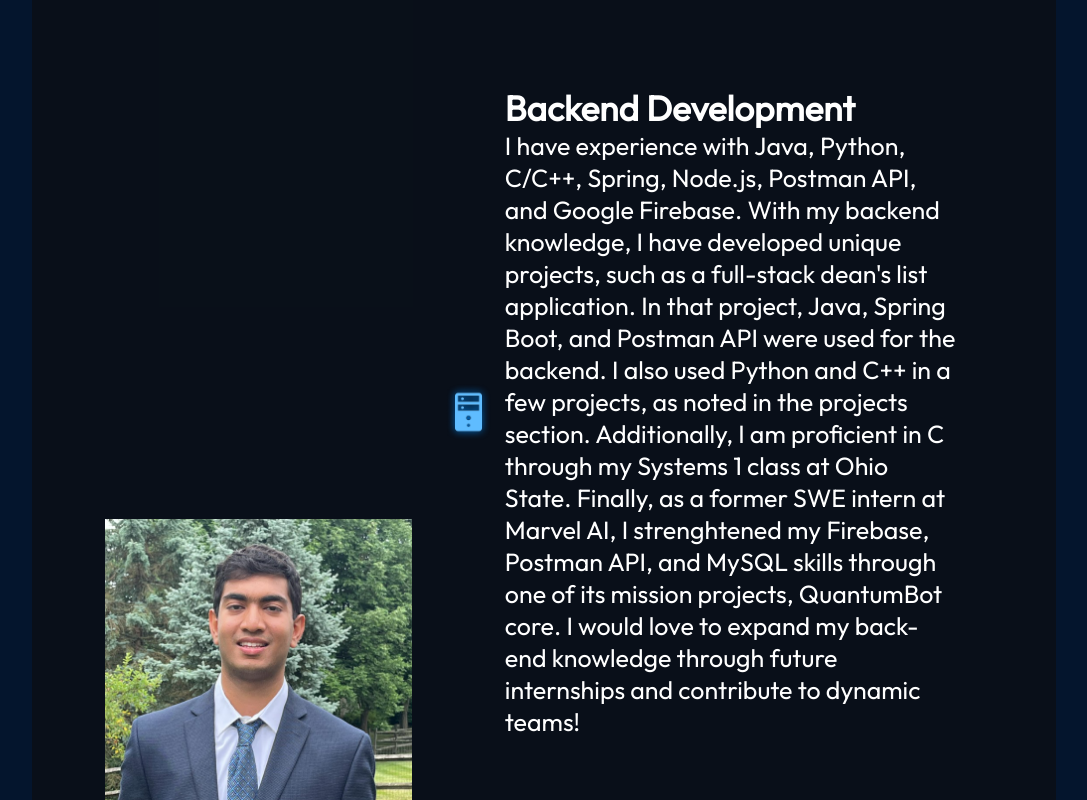
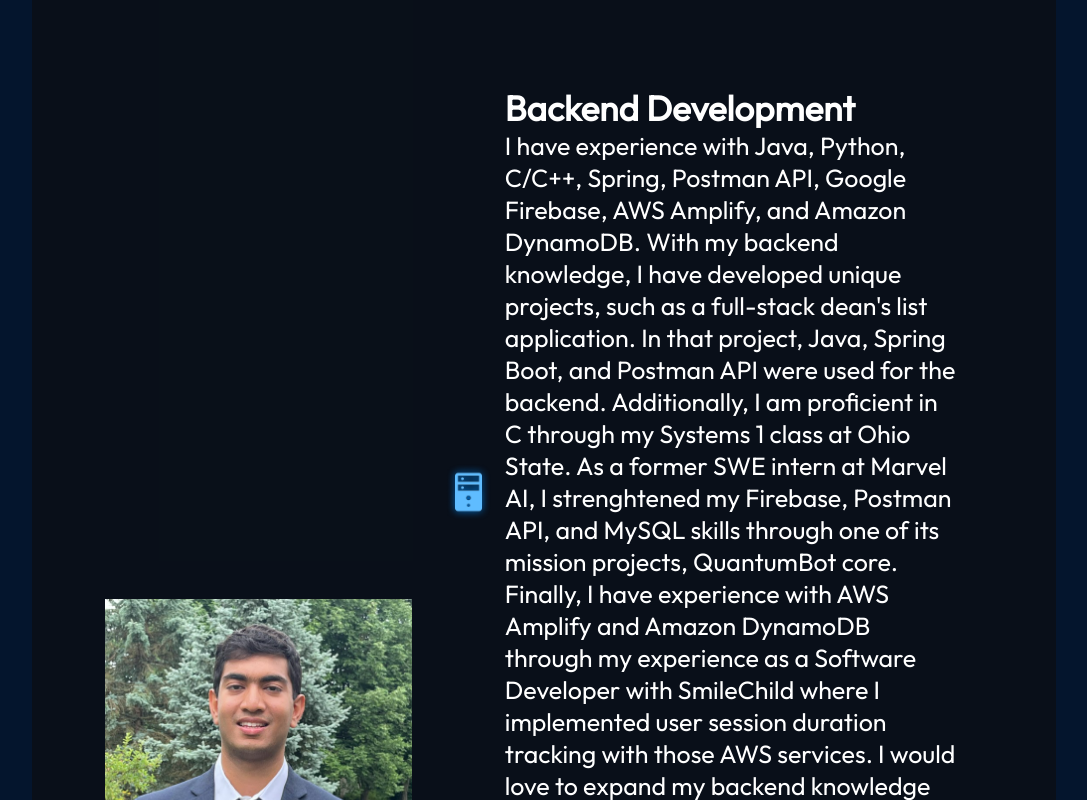
Before and after one commit to AayushPaul/react-portfolio-website, a React (Vite) app in the folder react-portfolio/: page / in a window 1280 px wide. Shown: the part 1980-2780 px from the top of the page, without its empty margins (96-1183 px from the left). Built offline with nearby package versions, Linux system fonts and the light colour scheme.

Commit message:
spring 2025 final commits

```diff
--- a/react-portfolio/src/components/About/About.jsx
+++ b/react-portfolio/src/components/About/About.jsx
@@ -44,13 +44,13 @@
             <div className={styles.aboutItemText}>
               <h3>Backend Development</h3>
               <p>
-                I have experience with Java, Python, C/C++, Spring, Node.js, Postman API, and Google Firebase.
+                I have experience with Java, Python, C/C++, Spring, Postman API, Google Firebase, AWS Amplify, and Amazon DynamoDB.
                 With my backend knowledge, I have developed unique projects, such as a full-stack dean's list application. In that
-                project, Java, Spring Boot, and Postman API were used for the backend. I also used Python and C++ in a few projects,
-                as noted in the projects section. Additionally, I am proficient in C through my Systems 1 class at Ohio State.
-                Finally, as a former SWE intern at Marvel AI, I strenghtened my Firebase, Postman API, and MySQL skills
-                through one of its mission projects, QuantumBot core. I would love to expand my back-end knowledge
-                through future internships and contribute to dynamic teams!
+                project, Java, Spring Boot, and Postman API were used for the backend. Additionally, I am proficient in C through my Systems 1 class at Ohio State.
+                As a former SWE intern at Marvel AI, I strenghtened my Firebase, Postman API, and MySQL skills
+                through one of its mission projects, QuantumBot core. Finally, I have experience with AWS Amplify and Amazon DynamoDB
+                through my experience as a Software Developer with SmileChild where I implemented user session duration tracking
+                with those AWS services. I would love to expand my backend knowledge through future internships and contribute to dynamic teams with my backend skills!
               </p>
             </div>
           </li>
--- a/react-portfolio/src/data/projects.json
+++ b/react-portfolio/src/data/projects.json
@@ -3,6 +3,7 @@
       "title": "CalmBuddy: AI Powered Mental Health Assistant",
       "date": "February 2025",
       "imageSrc": "projects/CalmBuddy.png",
+      "description": "This project was developed during Ohio State's Hack AI 2025 event. It is a full-stack mental health web application with an embedded AI chatbot powered by llama2 that provides 24/7 mental health support. In addition to the chatbot, this application includes other interactive features, such as a mood tracker, breathing exercises, and guided meditations to enhance user well-being. The application was primarily developed with Streamlit. Additionally, the backend was engineered with Pyrebase for user accounts and authentication, and the Pandas and Datetime Python libraries were used to implement the mood tracker and breathing exercise features. Finally, the frontend was styled with CSS to provide a seamless user experience.",
       "skills": ["llama2", "CSS", "Python", "Streamlit", "Pyrebase", "Firebase", "Pandas"],
       "source": "https://github.com/AayushPaul/Mental-Health-App"
     },
```
